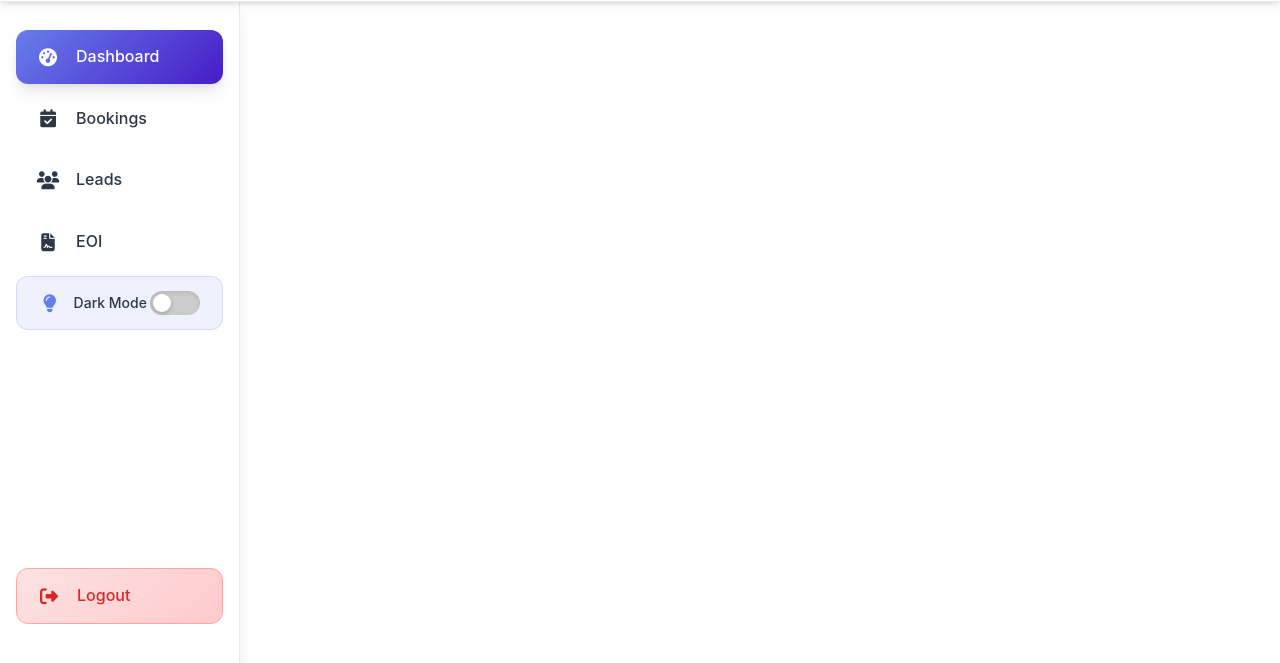
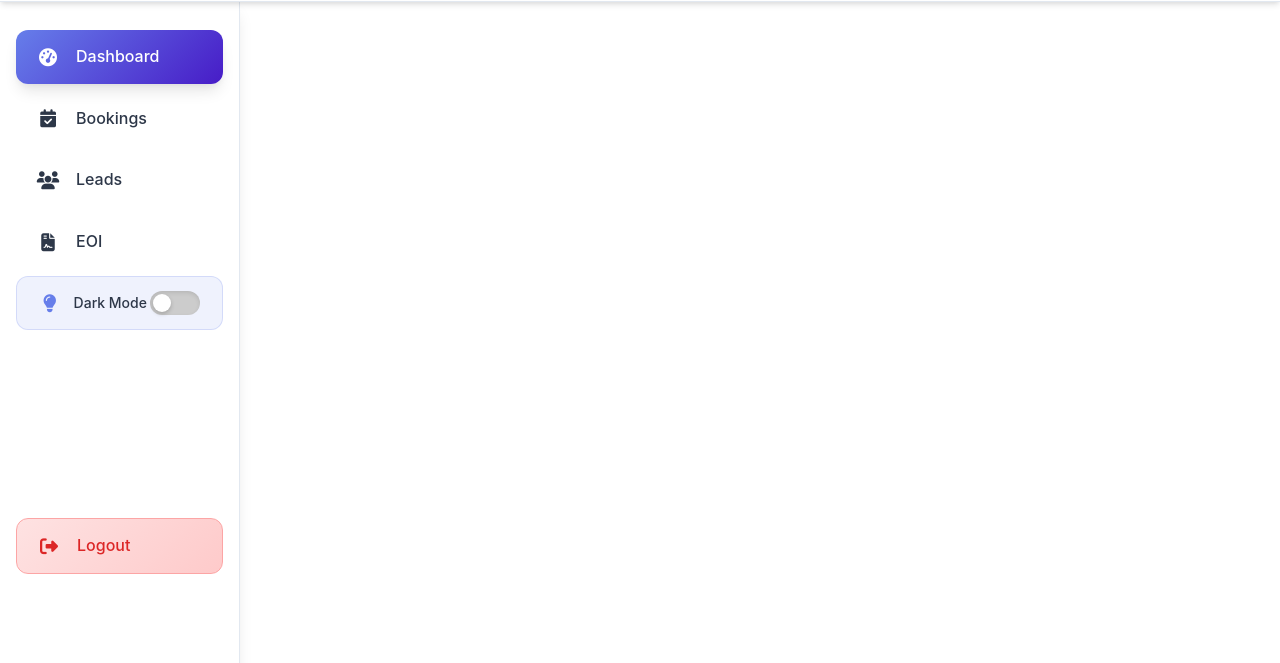
Before and after one commit to ayushtripathi5359/header-mechntec, a plain HTML site: page index.html in a window 1280 px wide. Shown: the part 73-736 px from the top of the page. Drawn offline with Linux system fonts and the light colour scheme.

Commit message:
second commit

```diff
--- a/styles.css
+++ b/styles.css
@@ -402,7 +402,7 @@
       background: linear-gradient(135deg, #fee2e2 0%, #fecaca 100%);
       color: #dc2626 !important;
       border: 1px solid #fca5a5;
-      top: 230px
+      top: 180px
     }
 
     .logout:hover {
```
